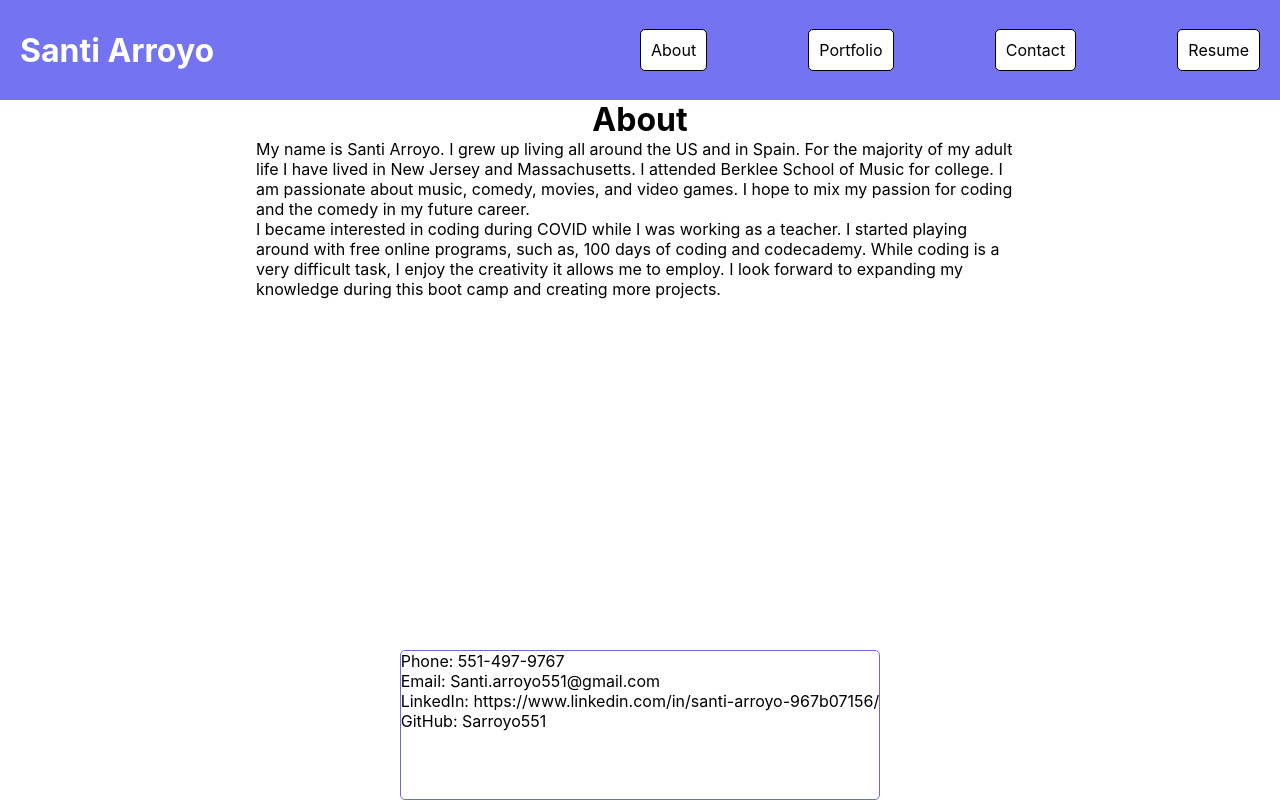
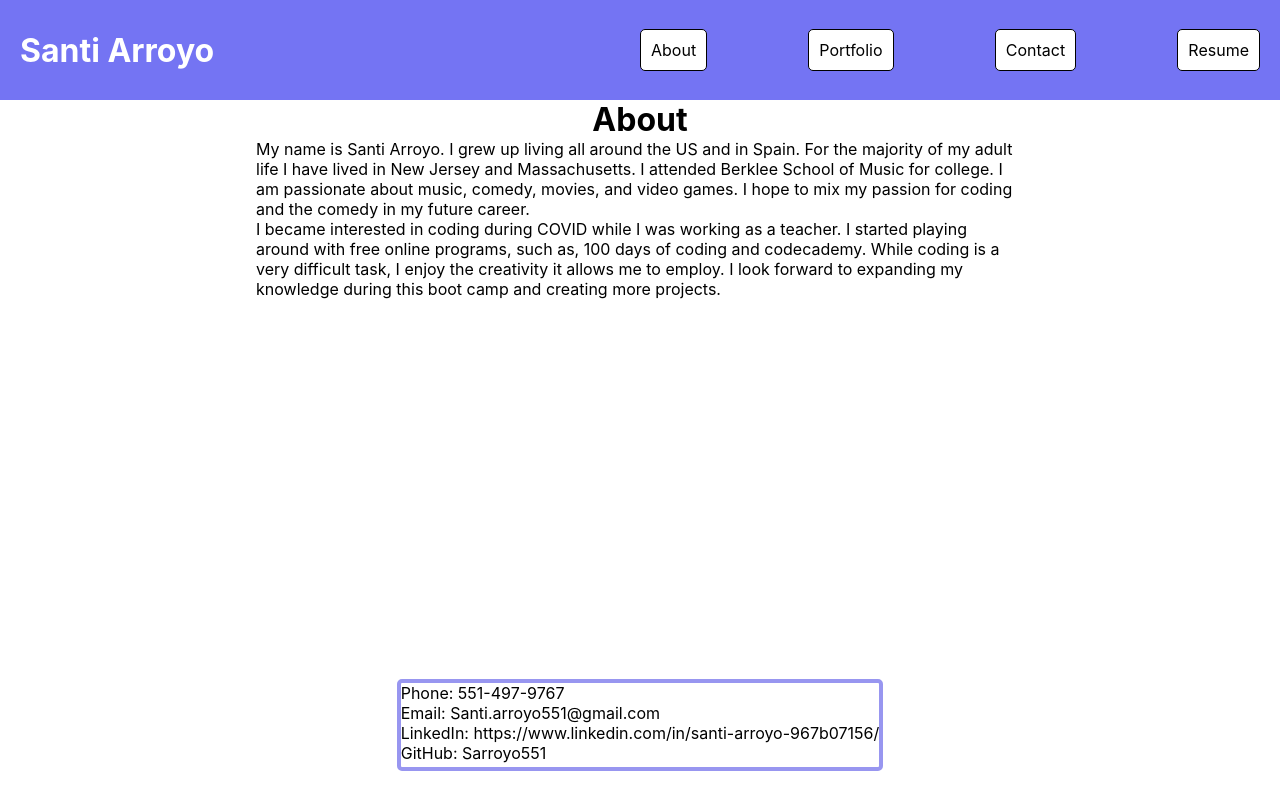
Before and after one commit to sarroyo551/new-portfolio-react, a React (Create React App) app: page / in a window 1280 px wide. Built offline with nearby package versions, Linux system fonts and the light colour scheme.

Commit message:
adds border to footer and mapped projects to display

```diff
--- a/src/App.css
+++ b/src/App.css
@@ -100,8 +100,9 @@ form {
 }
 
 .footerUl {
-  border: 1px solid rgb(107, 105, 231);
+  border: 4px solid rgb(152, 150, 240);
   border-radius: 5px;
+  margin: 29px;
 }
 @media screen and (max-width: 992px) {
   .content {
--- a/src/components/Portfolio.js
+++ b/src/components/Portfolio.js
@@ -22,12 +22,15 @@ function Portfolio() {
       alt: 'Horiseon Website'
     }
   ]
-  const arrayProjects = projects.map((project) => <li>{project}</li>)
+  // const arrayProjects = projects.map((project) => <li>{project}</li>)
   return (
     <div className='content'>
       <h1>Portfolio</h1>
       {/* <Project project={projects[0]}/> */}
-      <Project project={arrayProjects}/>
+      {/* <Project project={arrayProjects}/> */}
+      <div>
+        {projects.map((project) => <Project project={project}/>)}
+      </div>
       {/* //use map in react to render array of items */}
     </div>
 
```
